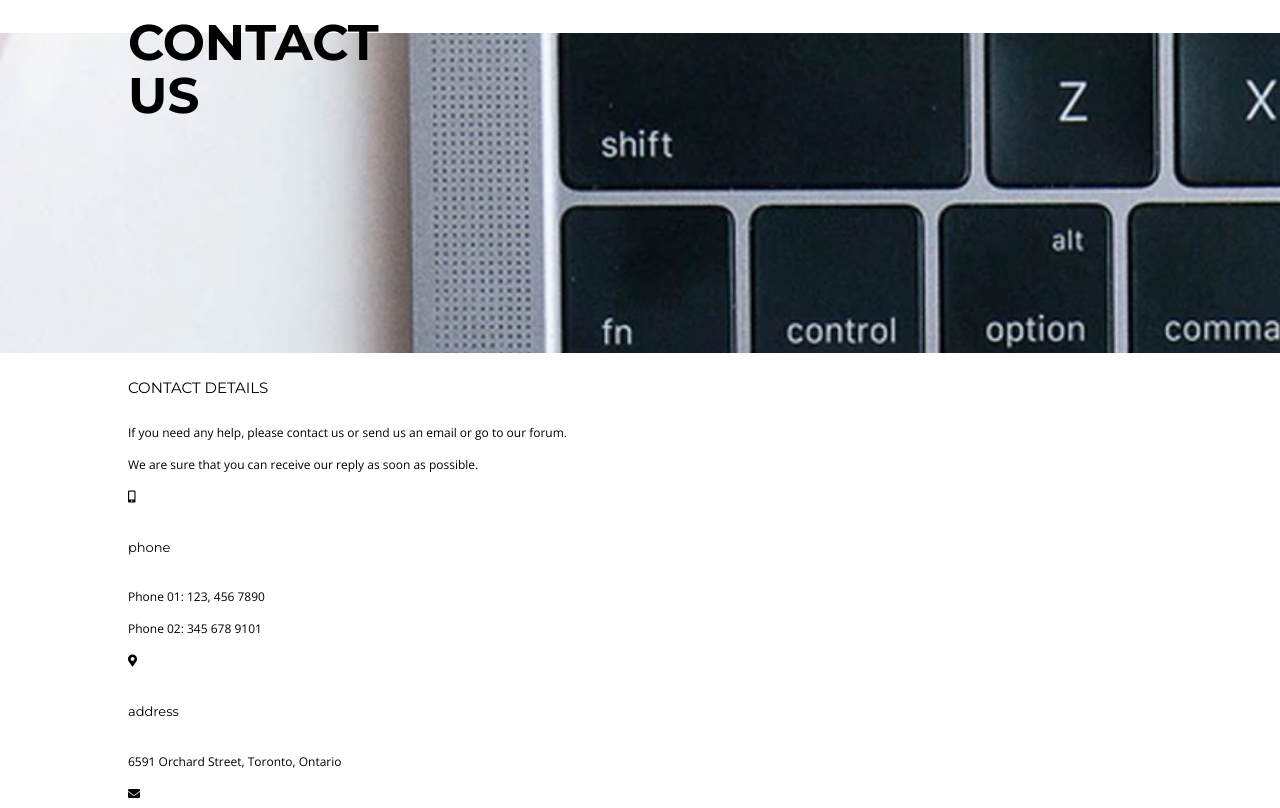
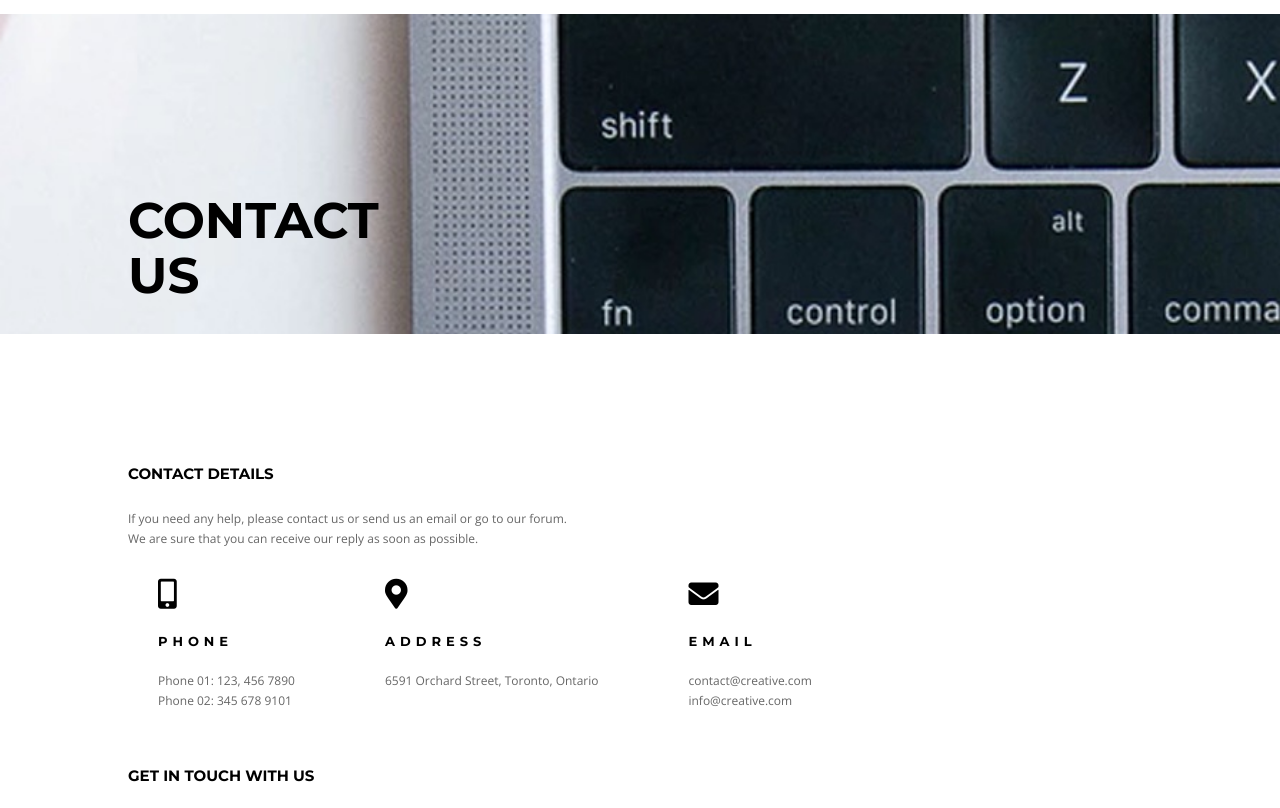
Before and after one commit to cchiu01/cynthiaChiuProjectOne, a plain HTML site: page creative/creative/contact.html in a window 1280 px wide. Shown: the part 78-886 px from the top of the page. Drawn offline with nearby package versions, Linux system fonts and the light colour scheme.

Commit message:
contact us styles

```diff
--- a/creative/creative/contact.html
+++ b/creative/creative/contact.html
@@ -13,8 +13,7 @@
 <body>
     <header>
         <nav class="wrapper clearfix">
-
-            <ul class="navLeft">
+             <ul class="navLeft">
                 <li>
                     <a href="index.html">home</a>
                 </li>
@@ -57,8 +56,7 @@
     <div class="background thin">
         <div class="wrapper">
             <div class="heading">
-                <h1>contact</h1>
-                <h1>us</h1>
+                <h1>contact us</h1>
             </div>
 
         </div>
@@ -72,19 +70,19 @@
                     <p>If you need any help, please contact us or send us an email or go to our forum.</p>
                     <p>We are sure that you can receive our reply as soon as possible.</p>
                 </div>
-                <div class="contactMethod container">
-                    <div class="method1">
+                <div class="contactMethod container clearfix">
+                    <div class="method method1">
                         <i class="fas fa-mobile-alt"></i>
                         <h6>phone</h6>
                         <p>Phone 01: 123, 456 7890</p>
                         <p>Phone 02: 345 678 9101</p>
                     </div>
-                    <div class="method2">
+                    <div class="method method2">
                         <i class="fas fa-map-marker-alt"></i>
                         <h6>address</h6>
                         <p>6591 Orchard Street, Toronto, Ontario</p>
                     </div>
-                    <div class="method3">
+                    <div class="method method3">
                         <i class="fas fa-envelope"></i>
                         <h6>email</h6>
                         <p>contact@creative.com</p>
@@ -98,9 +96,9 @@
                     <p>If you have any question, Please don’t hesitate to send us a message</p>
                 </div>
                 <form action="POST" class="message">
-                    <div class="container form">
+                    <div class="container form clearfix">
                         <input type="text" class="name" name="name" placeholder="Enter your name...">
-                        <input type="email" class="email" name="email">
+                        <input type="email" class="email" name="email" placeholder="youremail@domain.com">
                         <input type="text" class="subject" name="subject" placeholder="Subject (Optional)">
                     </div>
                     <textarea name="message" placeholder="Here goes your message" cols="30" rows="10"></textarea>
--- a/creative/creative/styles/style.css
+++ b/creative/creative/styles/style.css
@@ -550,11 +550,17 @@ footer .creative {
 }
 
 .background.thin .wrapper{
-    display: relative;
+    position: relative;
 }
 
 .background.thin .heading {
-    display: absolute;
+    position: absolute;
+    top: 145px;
+}
+
+.background.thin h1 {
+    line-height: 5.5rem;
+    max-width: 20%;
 }
 
 .background.full {
@@ -562,6 +568,60 @@ footer .creative {
     height:80vh;
 }
 
+.contactInfo .container {
+    width: 50%;
+}
 
+.contactInfo h5, .contactMethod h6, .contactForm h5 {
+    font-weight: 700;
+}
+
+.contactInfo h5 {
+    margin-top: 130px;
+}
+
+.contactInfo p, .contactForm p {
+    color:#666666;
+}
+.contactInfo .container p, .contactForm p {
+    margin: 0;
+}
+
+.contactMethod.container {
+    width: 80%;
+}
+
+.contactMethod .method {
+    float: left;
+    width: calc(33% -30px);
+    margin: 30px 60px 30px 30px;
+
+}
+
+.contactMethod i{
+    font-size: 3rem;
+}
+
+.contactMethod h6 {
+    letter-spacing:5px;
+    text-transform: uppercase;
+    margin: 20px 0px;
+}
+/*
+ {
+    margin: 0;
+} */
+
+form.message div {
+
+}
+
+form.message
+
+form.messsage .container input {
+    float: left;
+    width:calc(33% - 10px);
+    margin: 20px 10px 0;
+}
 
 /* contact page ends */
```
